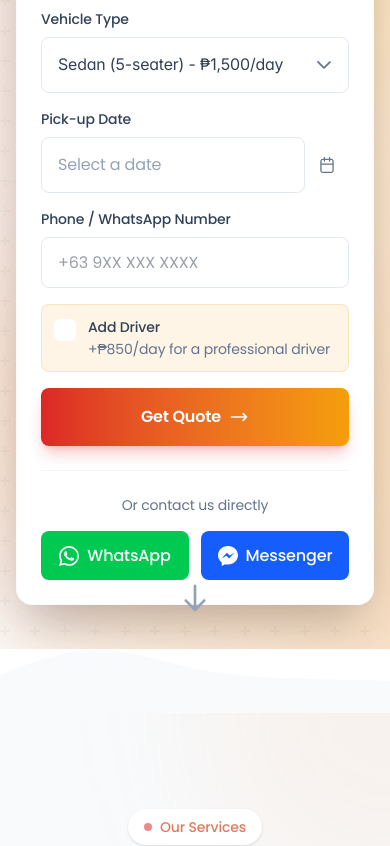
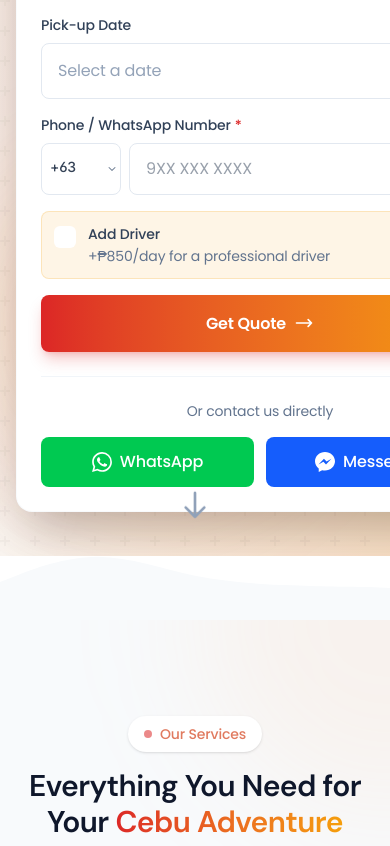
Before and after one commit to j-andradeii/easyrides-cebu, a Next.js app: page / in a window 390 px wide. Shown: the part 994-1840 px from the top of the page. Built offline with nearby package versions, Linux system fonts and the light colour scheme.

Commit message:
improve form phone input

```diff
--- a/src/app/globals.css
+++ b/src/app/globals.css
@@ -368,6 +368,47 @@ h1, h2, h3, h4, h5, h6 {
   max-width: 320px;
 }
 
+/* Phone Country Code Dropdown */
+.phone-country-dropdown.p-dropdown {
+  width: 5rem !important;
+  min-width: 5rem !important;
+  max-width: 5rem !important;
+  height: auto;
+  border: 1px solid #e2e8f0;
+  border-radius: 0.5rem;
+  background-color: #fff;
+}
+
+.phone-country-dropdown.p-dropdown .p-dropdown-label {
+  padding: 0.75rem 0.5rem;
+  font-size: 0.875rem;
+  font-weight: 500;
+  color: #334155;
+}
+
+.phone-country-dropdown.p-dropdown .p-dropdown-trigger {
+  width: 1.5rem;
+  padding-right: 0.25rem;
+}
+
+.phone-country-dropdown.p-dropdown:hover {
+  border-color: #cbd5e1;
+}
+
+.phone-country-dropdown.p-dropdown.p-focus {
+  border-color: var(--coral);
+  box-shadow: 0 0 0 2px rgba(255, 127, 80, 0.2);
+}
+
+/* Phone Country Dropdown Panel */
+.phone-country-dropdown-panel.p-dropdown-panel {
+  min-width: 200px !important;
+}
+
+.phone-country-dropdown-panel .p-dropdown-items .p-dropdown-item {
+  padding: 0.5rem 0.75rem;
+}
+
 /* Invalid state */
 .p-invalid .p-inputtext,
 .p-dropdown.p-invalid {
--- /dev/null
+++ b/src/components/FormPhoneInput.tsx
@@ -0,0 +1,168 @@
+/**
+ * FormPhoneInput Component
+ *
+ * Reusable phone input component with country code dropdown
+ * Integrated with react-hook-form using Controller
+ */
+
+'use client';
+
+import { useId } from 'react';
+import { InputText } from 'primereact/inputtext';
+import { Dropdown } from 'primereact/dropdown';
+import { Controller, useFormContext } from 'react-hook-form';
+import { FormError } from './FormError';
+
+const countryCodes = [
+  { value: '+63', label: '+63', country: 'Philippines' },
+  { value: '+1', label: '+1', country: 'USA/Canada' },
+  { value: '+44', label: '+44', country: 'UK' },
+  { value: '+61', label: '+61', country: 'Australia' },
+  { value: '+65', label: '+65', country: 'Singapore' },
+  { value: '+81', label: '+81', country: 'Japan' },
+  { value: '+82', label: '+82', country: 'South Korea' },
+  { value: '+86', label: '+86', country: 'China' },
+  { value: '+91', label: '+91', country: 'India' },
+  { value: '+60', label: '+60', country: 'Malaysia' },
+  { value: '+66', label: '+66', country: 'Thailand' },
+  { value: '+84', label: '+84', country: 'Vietnam' },
+  { value: '+62', label: '+62', country: 'Indonesia' },
+  { value: '+49', label: '+49', country: 'Germany' },
+  { value: '+33', label: '+33', country: 'France' },
+  { value: '+39', label: '+39', country: 'Italy' },
+  { value: '+34', label: '+34', country: 'Spain' },
+  { value: '+971', label: '+971', country: 'UAE' },
+  { value: '+966', label: '+966', country: 'Saudi Arabia' },
+  { value: '+852', label: '+852', country: 'Hong Kong' },
+];
+
+interface FormPhoneInputProps {
+  name: string;
+  countryCodeName: string;
+  label?: string;
+  placeholder?: string;
+  readonly?: boolean;
+  disabled?: boolean;
+  showRequired?: boolean;
+  showLabel?: boolean;
+  className?: string;
+  defaultCountryCode?: string;
+}
+
+const countryCodeItemTemplate = (option: { value: string; label: string; country: string }) => {
+  return (
+    <div className="flex items-center gap-2">
+      <span className="font-medium">{option.value}</span>
+      <span className="text-slate-500 text-sm">{option.country}</span>
+    </div>
+  );
+};
+
+const selectedCountryCodeTemplate = (option: { value: string; label: string; country: string } | null) => {
+  if (!option) return <span className="text-slate-400">Code</span>;
+  return <span className="font-medium">{option.value}</span>;
+};
+
+export const FormPhoneInput: React.FC<FormPhoneInputProps> = ({
+  name,
+  countryCodeName,
+  label,
+  placeholder = '9XX XXX XXXX',
+  readonly = false,
+  disabled = false,
+  showRequired = false,
+  showLabel = true,
+  className = '',
+  defaultCountryCode = '+63',
+}) => {
+  const {
+    control,
+    formState: { errors },
+  } = useFormContext();
+
+  // Get nested error for this field
+  const getNestedError = (errors: Record<string, unknown>, path: string): string | undefined => {
+    const parts = path.split('.');
+    let current: Record<string, unknown> = errors;
+
+    for (const part of parts) {
+      if (!current[part]) return undefined;
+      current = current[part] as Record<string, unknown>;
+    }
+
+    return current.message as string | undefined;
+  };
+
+  const phoneError = getNestedError(errors, name);
+  const reactId = useId();
+  const uniqueId = `${name}-${reactId}`;
+
+  // Format phone number (remove non-digits except for formatting)
+  const formatPhoneNumber = (value: string): string => {
+    return value.replace(/[^0-9]/g, '');
+  };
+
+  return (
+    <div className={`mb-4 ${className}`}>
+      {showLabel && label && (
+        <label htmlFor={uniqueId} className="block text-sm font-medium text-slate-700 mb-2">
+          {label}
+          {showRequired && <span className="text-cebu-red ml-1">*</span>}
+        </label>
+      )}
+
+      <div className="flex items-stretch gap-2">
+        {/* Country Code Dropdown */}
+        <Controller
+          name={countryCodeName}
+          control={control}
+          defaultValue={defaultCountryCode}
+          render={({ field }) => (
+            <Dropdown
+              value={field.value}
+              onChange={(e) => field.onChange(e.value)}
+              options={countryCodes}
+              optionLabel="label"
+              optionValue="value"
+              placeholder="Code"
+              disabled={disabled || readonly}
+              className="phone-country-dropdown shrink-0"
+              panelClassName="phone-country-dropdown-panel"
+              itemTemplate={countryCodeItemTemplate}
+              valueTemplate={selectedCountryCodeTemplate}
+            />
+          )}
+        />
+
+        {/* Phone Number Input */}
+        <Controller
+          name={name}
+          control={control}
+          render={({ field, fieldState }) => (
+            <InputText
+              id={uniqueId}
+              type="tel"
+              className={`flex-1 min-w-0 px-4 py-3 border rounded-lg focus:ring-2 focus:ring-coral focus:border-transparent text-slate-700 bg-white transition-colors
+                ${fieldState.invalid ? 'border-cebu-red' : 'border-slate-200'}
+                ${disabled || readonly ? 'bg-slate-50 text-slate-500 cursor-not-allowed' : ''}
+              `}
+              value={field.value || ''}
+              onChange={(e) => {
+                const formatted = formatPhoneNumber(e.target.value);
+                field.onChange(formatted);
+              }}
+              onBlur={field.onBlur}
+              placeholder={placeholder}
+              readOnly={readonly}
+              disabled={disabled}
+              autoComplete="tel"
+            />
+          )}
+        />
+      </div>
+      {phoneError && <FormError error={phoneError} />}
+    </div>
+  );
+};
+
+export default FormPhoneInput;
--- a/src/components/index.ts
+++ b/src/components/index.ts
@@ -10,3 +10,4 @@ export * from './FormTextarea';
 export * from './FormSelect';
 export * from './FormCalendar';
 export * from './FormCheckbox';
+export * from './FormPhoneInput';
--- a/src/components/landing/ContactSection.tsx
+++ b/src/components/landing/ContactSection.tsx
@@ -5,7 +5,7 @@ import { useForm, FormProvider } from 'react-hook-form';
 import { zodResolver } from '@hookform/resolvers/zod';
 import { z } from 'zod';
 import { Button } from 'primereact/button';
-import { FormInput, FormSelect, FormTextarea, FormCheckbox, FormCalendar } from '@/components';
+import { FormInput, FormSelect, FormTextarea, FormCheckbox, FormCalendar, FormPhoneInput } from '@/components';
 import { FORM_CONST } from '@/core/constants';
 import FORM_MESSAGES from '@/core/form-messages';
 
@@ -28,6 +28,7 @@ const contactFormSchema = z.object({
     .string()
     .min(1, FORM_MESSAGES.EMAIL_REQUIRED)
     .regex(FORM_CONST.EMAIL_REGEX, FORM_MESSAGES.EMAIL_INVALID),
+  countryCode: z.string(),
   phone: z
     .string()
     .min(1, FORM_MESSAGES.PHONE_REQUIRED)
@@ -73,6 +74,7 @@ export function ContactSection() {
     defaultValues: {
       fullName: '',
       email: '',
+      countryCode: '+63',
       phone: '',
       serviceType: undefined,
       vehicleType: undefined,
@@ -106,11 +108,13 @@ export function ContactSection() {
 
   const onSubmit = async (data: ContactFormData) => {
     try {
+      const fullPhone = `${data.countryCode}${data.phone}`;
       const response = await fetch('/api/submit-booking', {
         method: 'POST',
         headers: { 'Content-Type': 'application/json' },
         body: JSON.stringify({
           ...data,
+          phone: fullPhone,
           preferredDate: data.preferredDate?.toISOString(),
           source: 'contact-form',
         }),
@@ -210,16 +214,16 @@ export function ContactSection() {
                     />
                   </div>
 
-                  {/* Phone & Service Type */}
-                  <div className="grid sm:grid-cols-2 gap-3">
-                    <FormInput
+                  <FormPhoneInput
                       name="phone"
+                      countryCodeName="countryCode"
                       label="Phone / WhatsApp"
-                      placeholder="+63 9XX XXX XXXX"
-                      enablePhoneNumberFormat
+                      placeholder="9XX XXX XXXX"
                       showRequired
                       className="mb-0"
                     />
+                  {/* Phone & Service Type */}
+
                     <FormSelect
                       name="serviceType"
                       label="Service Type"
@@ -228,7 +232,6 @@ export function ContactSection() {
                       showRequired
                       className="mb-0"
                     />
-                  </div>
 
                   {/* Vehicle Type & Preferred Date */}
                     <FormSelect
--- a/src/components/landing/HeroSection.tsx
+++ b/src/components/landing/HeroSection.tsx
@@ -4,7 +4,7 @@ import { useState, useEffect } from 'react';
 import { useForm, FormProvider } from 'react-hook-form';
 import { zodResolver } from '@hookform/resolvers/zod';
 import { z } from 'zod';
-import { FormSelect, FormCalendar, FormInput, FormCheckbox } from '@/components';
+import { FormSelect, FormCalendar, FormCheckbox, FormPhoneInput } from '@/components';
 
 const serviceTypes = ['car-rental', 'airport-transfer', 'tour'] as const;
 const vehicleTypes = ['sedan', 'suv', 'van'] as const;
@@ -13,7 +13,8 @@ const heroFormSchema = z.object({
   serviceType: z.enum(serviceTypes),
   vehicleType: z.enum(vehicleTypes).optional(),
   pickupDate: z.date({ error: 'Please select a date' }),
-  phone: z.string().min(10, 'Please enter a valid phone number'),
+  countryCode: z.string(),
+  phone: z.string().min(9, 'Please enter a valid phone number'),
   addDriver: z.boolean(),
 });
 
@@ -40,6 +41,7 @@ export function HeroSection() {
       serviceType: 'car-rental',
       vehicleType: 'sedan',
       pickupDate: undefined,
+      countryCode: '+63',
       phone: '',
       addDriver: false,
     },
@@ -65,7 +67,7 @@ export function HeroSection() {
           serviceType: data.serviceType,
           vehicleType: data.serviceType === 'car-rental' ? data.vehicleType : undefined,
           preferredDate: data.pickupDate?.toISOString(),
-          phone: data.phone,
+          phone: `${data.countryCode}${data.phone}`,
           addDriver: data.addDriver,
           source: 'hero-quick-form',
         }),
@@ -297,11 +299,12 @@ export function HeroSection() {
                   />
 
                   {/* Phone */}
-                  <FormInput
+                  <FormPhoneInput
                     name="phone"
+                    countryCodeName="countryCode"
                     label="Phone / WhatsApp Number"
-                    placeholder="+63 9XX XXX XXXX"
-                    enableAllowNumbersSpacesPlusDash
+                    placeholder="9XX XXX XXXX"
+                    showRequired
                     className="mb-0"
                   />
 
```
